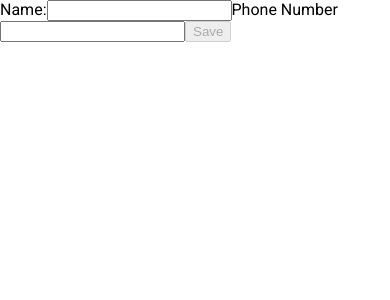
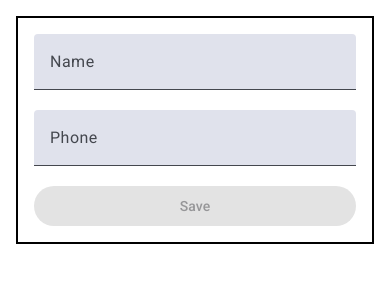
Before and after one commit to BrianMJWood/norrisbook, an Angular app: page / in a window 390 px wide. Shown: the top 300 px of the page. Built offline with nearby package versions, Linux system fonts and the light colour scheme.

Commit message:
styling update

```diff
--- a/angular.json
+++ b/angular.json
@@ -20,9 +20,7 @@
             "outputPath": "dist/norrisbook",
             "index": "src/index.html",
             "browser": "src/main.ts",
-            "polyfills": [
-              "zone.js"
-            ],
+            "polyfills": ["zone.js"],
             "tsConfig": "tsconfig.app.json",
             "inlineStyleLanguage": "scss",
             "assets": [
@@ -32,7 +30,7 @@
               }
             ],
             "styles": [
-              "@angular/material/prebuilt-themes/cyan-orange.css",
+              "@angular/material/prebuilt-themes/azure-blue.css",
               "src/styles.scss"
             ],
             "scripts": []
@@ -79,10 +77,7 @@
         "test": {
           "builder": "@angular-devkit/build-angular:karma",
           "options": {
-            "polyfills": [
-              "zone.js",
-              "zone.js/testing"
-            ],
+            "polyfills": ["zone.js", "zone.js/testing"],
             "tsConfig": "tsconfig.spec.json",
             "inlineStyleLanguage": "scss",
             "assets": [
@@ -92,7 +87,7 @@
               }
             ],
             "styles": [
-              "@angular/material/prebuilt-themes/cyan-orange.css",
+              "@angular/material/prebuilt-themes/azure-blue-.css",
               "src/styles.scss"
             ],
             "scripts": []
--- a/src/app/Components/entrydisplay/entrydisplay.component.html
+++ b/src/app/Components/entrydisplay/entrydisplay.component.html
@@ -1,6 +1,12 @@
-@for (entry of entries(); track $index) {
-<div [style.background-color]="isFibonacci($index)">
-  {{ entry.name }} - {{ entry.phoneNumber }} - {{ entry.joke }}
-  <button (click)="onRemoveEntry(entry)">Remove</button>
+@if (displayEntries()) {
+<div class="entry-display">
+  @for (entry of entries(); track $index) {
+  <div [style.background-color]="isFibonacci($index)" class="entry">
+    {{ entry.name }} - {{ entry.phoneNumber }} - {{ entry.joke }}
+
+    <mat-icon (click)="onRemoveEntry(entry)">close</mat-icon>
+  </div>
+  }
 </div>
+
 }
--- a/src/app/Components/entrydisplay/entrydisplay.component.scss
+++ b/src/app/Components/entrydisplay/entrydisplay.component.scss
@@ -0,0 +1,19 @@
+.entry-display {
+  display: grid;
+  margin: 1rem;
+  border: 2px, black, solid;
+}
+
+mat-icon {
+  color: red;
+  overflow: visible;
+
+  cursor: pointer;
+}
+
+.entry {
+  display: flex;
+  align-items: center;
+  vertical-align: mi;
+  margin: 1rem;
+}
--- a/src/app/Components/entrydisplay/entrydisplay.component.ts
+++ b/src/app/Components/entrydisplay/entrydisplay.component.ts
@@ -1,16 +1,19 @@
-import { Component, input, output } from '@angular/core';
+import { Component, computed, input, output } from '@angular/core';
 import { Entry } from '../../Models/Entry';
 import { fibonacciCheck } from '../../Utils/FibonacciCheck';
+import { MatButtonModule } from '@angular/material/button';
+import { MatIconModule } from '@angular/material/icon';
 
 @Component({
   selector: 'app-entrydisplay',
-  imports: [],
+  imports: [MatButtonModule, MatIconModule],
   templateUrl: './entrydisplay.component.html',
   styleUrl: './entrydisplay.component.scss',
 })
 export class EntrydisplayComponent {
-  entries = input<Entry[]>();
+  entries = input.required<Entry[]>();
   removeEntry = output<Entry>();
+  displayEntries = computed(() => this.entries().length > 0);
 
   onRemoveEntry(entry: Entry) {
     this.removeEntry.emit(entry);
--- a/src/app/Components/entryform/entryform.component.html
+++ b/src/app/Components/entryform/entryform.component.html
@@ -1,10 +1,22 @@
-<form [formGroup]="entryForm" (ngSubmit)="onSubmit()">
-  <label for="name">Name:</label>
-  <input id="name-input" type="text" formControlName="name" />
+<form [formGroup]="entryForm" (ngSubmit)="onSubmit()" class="entry-form">
+  <mat-form-field>
+    <input matInput id="name-input" formControlName="name" placeholder="Name"
+  /></mat-form-field>
 
-  <label for="phoneNumber">Phone Number</label>
-  <input id="phone-number-input" type="text" formControlName="phoneNumber" />
-  <button id="submit-button" type="submit" [disabled]="entryForm.invalid">
+  <mat-form-field>
+    <input
+      matInput
+      id="phone-number-input"
+      formControlName="phoneNumber"
+      placeholder="Phone"
+    />
+  </mat-form-field>
+  <button
+    id="submit-button"
+    type="submit"
+    [disabled]="entryForm.invalid"
+    mat-flat-button
+  >
     Save
   </button>
 </form>
--- a/src/app/Components/entryform/entryform.component.scss
+++ b/src/app/Components/entryform/entryform.component.scss
@@ -0,0 +1,14 @@
+.entry-form {
+  display: grid;
+  padding: 1rem;
+  margin: 1rem;
+  border: 2px, black, solid;
+}
+mat-form-field:has(input:-webkit-autofill) {
+  --mdc-filled-text-field-container-color: #e8f0fe;
+
+  input:-webkit-autofill {
+    -webkit-background-clip: text;
+    -webkit-text-fill-color: var(--mdc-filled-text-field-input-text-color);
+  }
+}
--- a/src/app/Utils/FibonacciCheck.ts
+++ b/src/app/Utils/FibonacciCheck.ts
@@ -1,6 +1,6 @@
 export const fibonacciCheck: (N: any) => string = (N: any) => {
   if (N == 0 || N == 1) {
-    return 'green';
+    return 'lightgreen';
   }
 
   let a = 0,
@@ -13,7 +13,7 @@ export const fibonacciCheck: (N: any) => string = (N: any) => {
     b = c;
 
     if (c == N) {
-      return 'green';
+      return 'lightgreen';
     } else if (c >= N) {
       return '';
     }
--- a/src/app/app.component.html
+++ b/src/app/app.component.html
@@ -1,3 +1,4 @@
+<div class="app-wrapper">
   <app-entryform
     (entryFormSubmission)="handleEntryFormSubmission($event)"
   ></app-entryform>
@@ -5,3 +6,4 @@
     [entries]="entries()"
     (removeEntry)="handleRemoveEntry($event)"
   ></app-entrydisplay>
+</div>
--- a/src/app/app.component.scss
+++ b/src/app/app.component.scss
@@ -0,0 +1,9 @@
+.app-wrapper {
+  display: flex;
+}
+
+@media only screen and (max-width: 768px) {
+  .app-wrapper {
+    display: grid;
+  }
+}
```
Also changed, not shown: src/app/Components/entryform/entryform.component.ts (+9 -1 lines), src/styles.scss (+8 -2 lines). Lines whose indentation alone changed are shown as unchanged.
